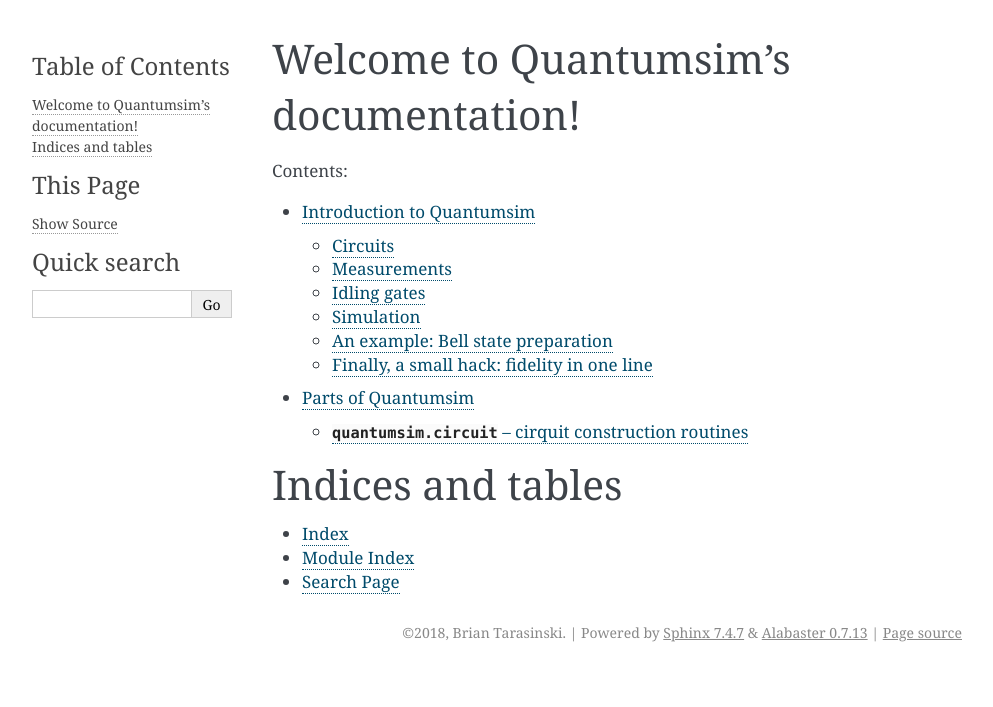
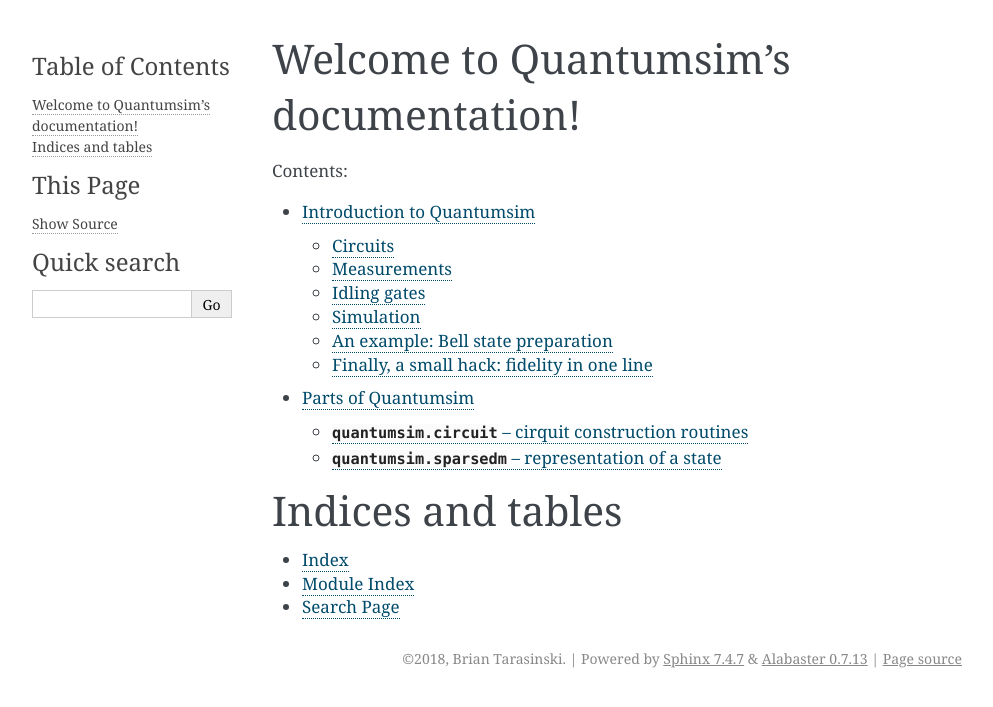
Before and after one commit to quantumsim/quantumsim, a Sphinx documentation site: the page built from doc/source/index.rst, in a window 1280 px wide. Shown: the top 707 px of the page, without its empty margins (148-1141 px from the left). Built offline with Sphinx 7.4.7, drawn with Linux system fonts in a browser that asks for light colours.

Commit message:
add SparseDM documentation

```diff
--- a/doc/source/reference/index.rst
+++ b/doc/source/reference/index.rst
@@ -5,3 +5,4 @@
    :maxdepth: 1
 
    quantumsim.circuit
+   quantumsim.sparsedm
--- /dev/null
+++ b/doc/source/reference/quantumsim.sparsedm.rst
@@ -0,0 +1,14 @@
+
+:mod:`quantumsim.sparsedm` -- representation of a state
+=======================================================
+
+.. module:: quantumsim
+
+
+Cirquit
+-------
+
+.. autosummary::
+   :toctree: generated/
+
+   quantumsim.sparsedm.SparseDM
```
